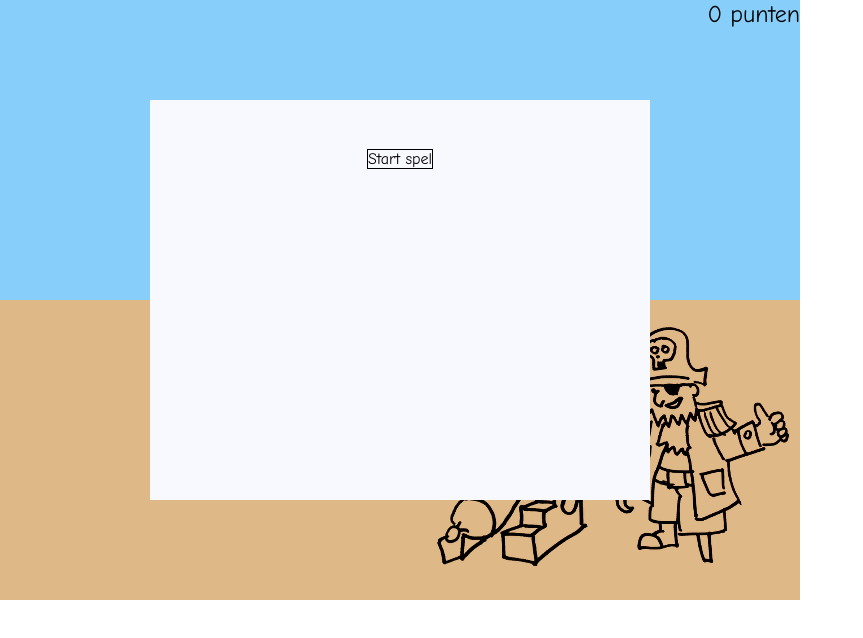
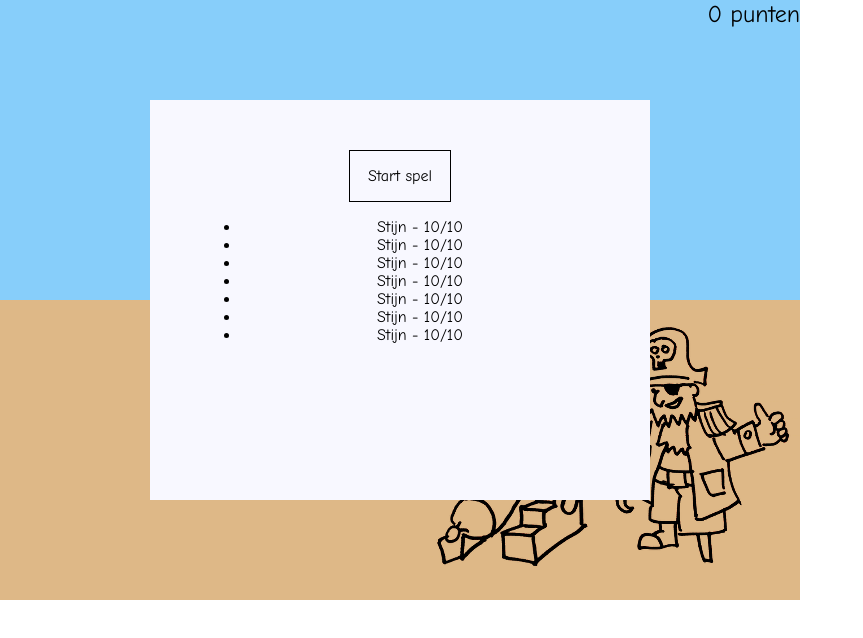
Before and after one commit to stijnluyten/exploration_2016, a browser extension: page pirate/plugin/html/spel.html in a window 1280 px wide. Shown: the whole page, without its empty margins (0-863 px from the left). Drawn offline with Linux system fonts and the light colour scheme.

Commit message:
Highscores WIP

```diff
--- a/pirate/plugin/css/piraat.css
+++ b/pirate/plugin/css/piraat.css
@@ -25,8 +25,19 @@ html {
     padding: 50px;
 }
 
-.menu a {
+.menu #startSpelKnop {
     border: 1px solid;
+    cursor: pointer;
+    width: 100px;
+    height: 50px;
+    margin: auto;
+    text-align: center;
+    line-height: 50px;
+}
+
+.menu #topscores {
+    height: 300px;
+    list-style: none;
 }
 
 .scorebord {
@@ -74,6 +85,7 @@ html {
     line-height: 100px;
     font-size: 24px;
     display: inline-block;
+    cursor: pointer;
 }
 
 .kannon {
--- a/pirate/plugin/html/spel.html
+++ b/pirate/plugin/html/spel.html
@@ -8,7 +8,18 @@
 <body>
 <div class="overlay">
     <div class="menu">
-        <a id="startSpelKnop">Start spel</a>
+        <div id="startSpelKnop">Start spel</div>
+        <div id="topscores">
+            <ul>
+                <li>Stijn - 10/10</li>
+                <li>Stijn - 10/10</li>
+                <li>Stijn - 10/10</li>
+                <li>Stijn - 10/10</li>
+                <li>Stijn - 10/10</li>
+                <li>Stijn - 10/10</li>
+                <li>Stijn - 10/10</li>
+            </ul>
+        </div>
     </div>
 </div>
 <div class="canvas">
```
